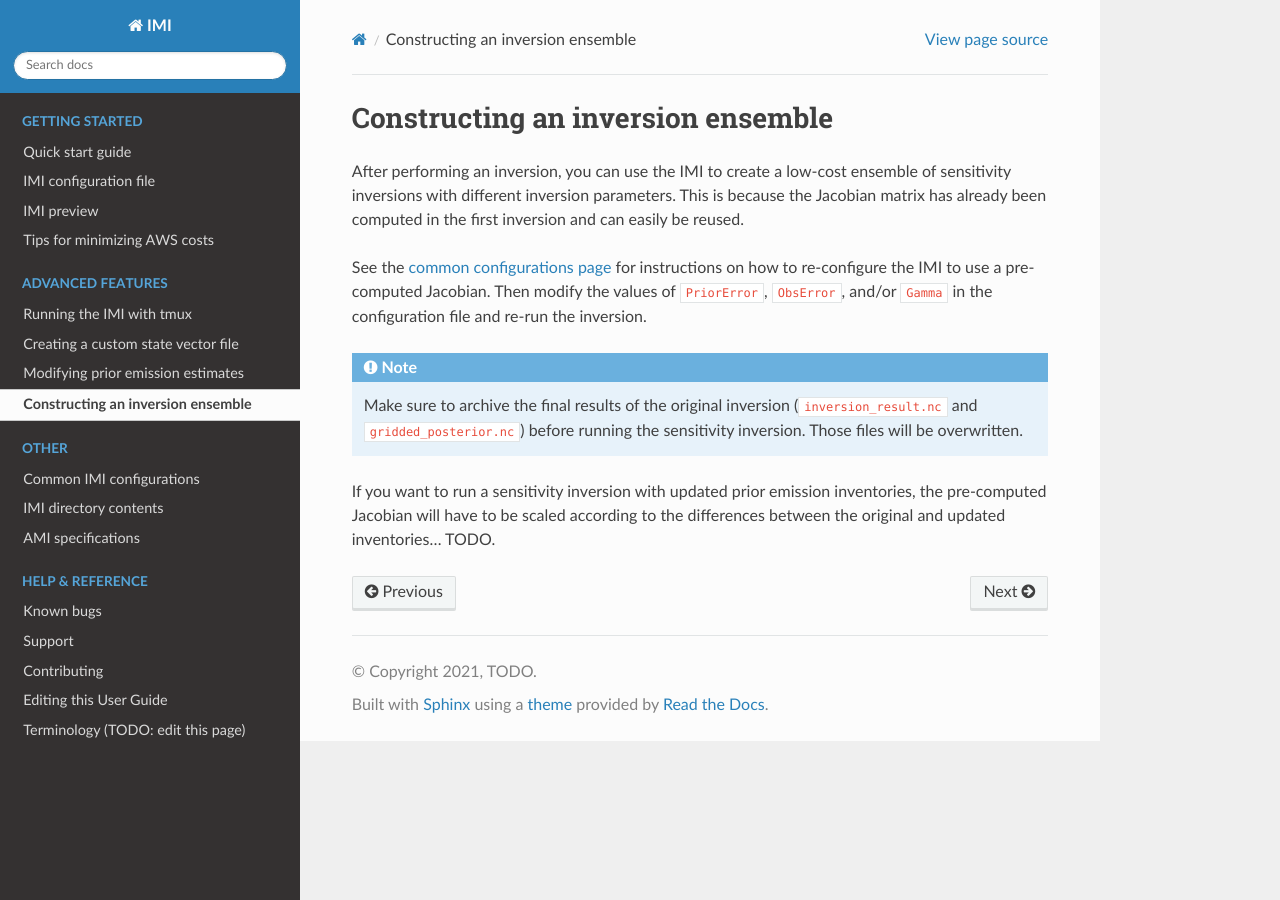
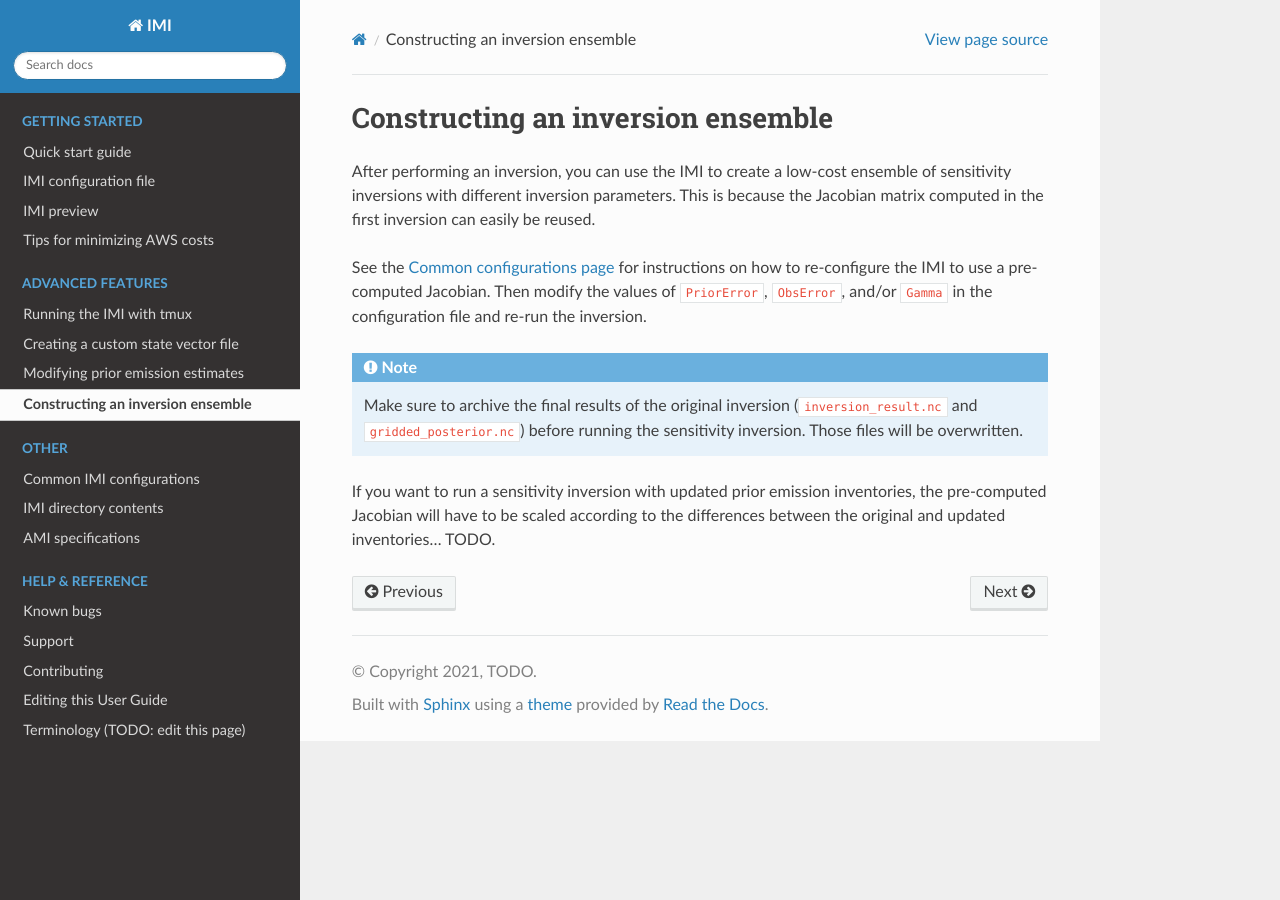
Before and after one commit to geoschem/integrated_methane_inversion, a Sphinx documentation site: the page built from docs/source/advanced/inversion-ensemble.rst, in a window 1280 px wide. Built offline with Sphinx 7.4.7 and the Read the Docs theme 2.0.0, drawn with Linux system fonts in a browser that asks for light colours.

Commit message:
minor changes to docs

```diff
--- a/docs/source/advanced/custom-prior-emissions-hemco.rst
+++ b/docs/source/advanced/custom-prior-emissions-hemco.rst
@@ -11,4 +11,6 @@ Start by transferring your custom emission inventory to EC2::
 
     $ scp -i /local/path/to/my-key-pair.pem /local/path/to/my-inventory.nc ubuntu@my-instance-public-dns-name:/path/to/my-inventory.nc
 
-The emissions need to be defined in a netcdf file formatted as HEMCO expects. TODO
+The emissions need to be defined in a netcdf file formatted as HEMCO expects.
+
+TODO
--- a/docs/source/advanced/custom-state-vector.rst
+++ b/docs/source/advanced/custom-state-vector.rst
@@ -25,7 +25,7 @@ First upload a shapefile for the custom region of interest to your EC2 instance:
     $ scp -i /local/path/to/my-key-pair.pem /local/path/to/my-shapefile ubuntu@my-instance-public-dns-name:/path/to/my-shapefile
 
 Next, open the configuration file (`/home/ubuntu/integrated_methane_inversion/config.yml`) and insert the path to your
-shapefile in the `custom/pre-generated state vector section <imi-config-file.html#custom-pre-generated-state-vector>`__.
+shapefile in the `custom state vector section <../getting-started/imi-config-file.html#custom-pre-generated-state-vector>`__.
 Also provide the latitude/longitude bounds for your desired inversion domain, which will include both the irregular region of
 interest and the additional coarse buffer elements).
 
--- a/docs/source/advanced/inversion-ensemble.rst
+++ b/docs/source/advanced/inversion-ensemble.rst
@@ -2,10 +2,9 @@ Constructing an inversion ensemble
 ==================================
 
 After performing an inversion, you can use the IMI to create a low-cost ensemble of sensitivity inversions with different
-inversion parameters. This is because the Jacobian matrix has already been computed in the first inversion and can easily
-be reused.
+inversion parameters. This is because the Jacobian matrix computed in the first inversion can easily be reused.
 
-See the `common configurations page <../other/common-configurations.html#running-a-sensitivity-inversion>`__
+See the `Common configurations page <../other/common-configurations.html#running-a-sensitivity-inversion>`__
 for instructions on how to re-configure the IMI to use a pre-computed Jacobian. Then modify
 the values of ``PriorError``, ``ObsError``, and/or ``Gamma`` in the configuration file and re-run the inversion.
 
--- a/docs/source/getting-started/imi-preview.rst
+++ b/docs/source/getting-started/imi-preview.rst
@@ -7,11 +7,11 @@ without actually performing the inversion.
 Under the default configuration, the IMI performs only the preview and then stops. This is to prevent
 accidental initiation of low-quality but potentially expensive inversions. For more details about
 the preview (default) configuration, see the
-`common configurations page <../other/common-configurations.html#default-preview-configuration>`__.
+`Common configurations page <../other/common-configurations.html#default-preview-configuration>`__.
 
 To run the preview after selecting a region and time period of interest in the configuration file (and modifying
 any other configurable settings), simply `run the IMI <quick-start.html#run-the-imi>`__ with the ``DoPreview``
-option in the `configuration file <imi-config-file.html#imi-preview>`__ set to ``true``.
+`option <imi-config-file.html#imi-preview>`__ set to ``true``.
 
 The IMI preview provides the following information for users to assess their proposed inversion (as it is
 described in the configuration file):
```
